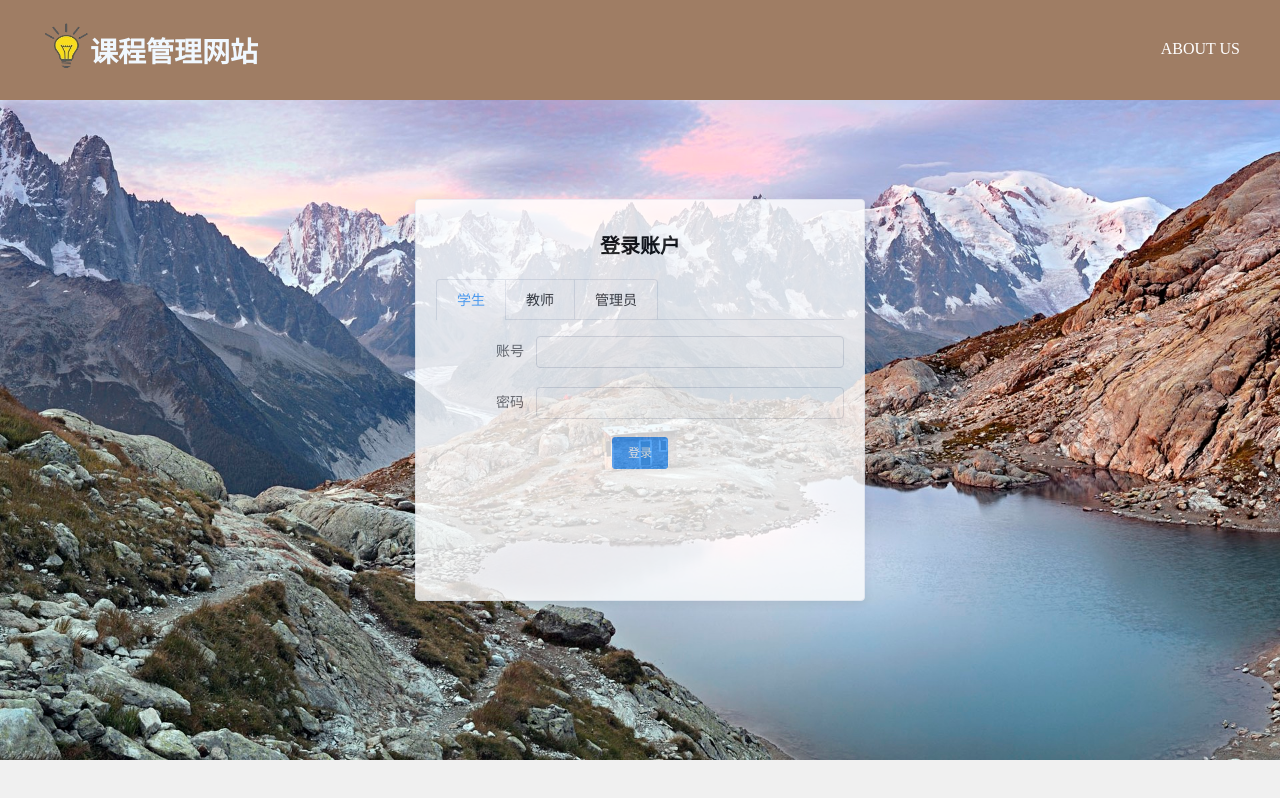
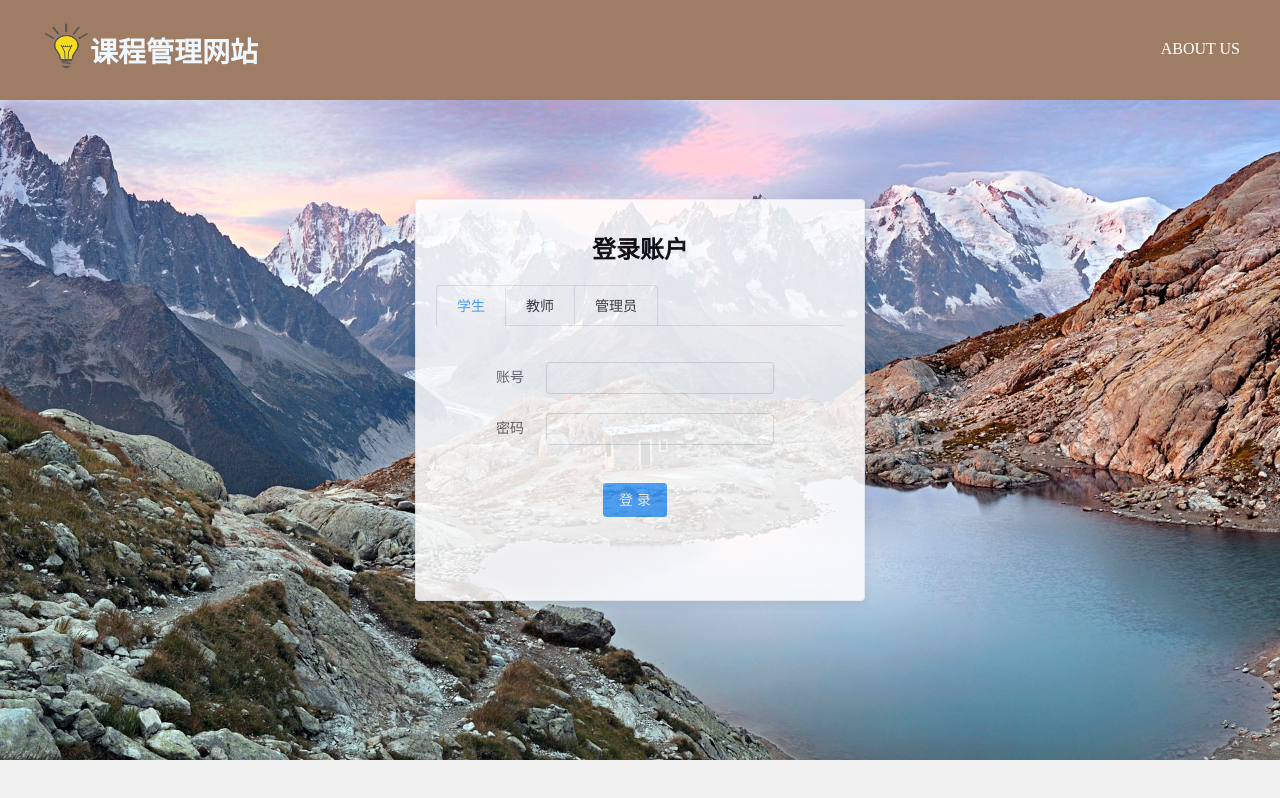
Before and after one commit to TheProudSoul/course-manage, a Vue app: page /chome in a window 1280 px wide. Built offline with nearby package versions, Linux system fonts and the light colour scheme.

Commit message:
更改样式 登录 公告 在线测试 作业

```diff
--- a/src/components/common/Ccourse.vue
+++ b/src/components/common/Ccourse.vue
@@ -6,10 +6,10 @@
 </template>
 
 <script>
-import vTabs from "../common/Tabs";
+import vTabs from '../common/Tabs'
 export default {
   components: {
     vTabs
   }
-};
+}
 </script>
--- a/src/components/page/CourseHome.vue
+++ b/src/components/page/CourseHome.vue
@@ -1,21 +1,21 @@
 <template>
   <div class="content">
     <div class="course-box">
-      <h1 class="course-name">{{course_name}}</h1>
-      <h3>简介：</h3>
+      <h1 class="course-name" style="text-align: center">{{course_name}}</h1>
+      <h3 style="margin-left: 60px">简介：</h3>
       <p class="p">{{course_intro}}</p>
-      <h3>授课教师：</h3>
+      <h3 class="course_teacher">授课教师：</h3>
       <p class="p">{{teacher_name}}</p>
       <h3 class="course-time">上课时间：</h3>
-      <p style="margin: 5px">{{time_slot}}</p>
+      <p style="margin-left: 60px; margin-top: 10px">{{time_slot}}</p>
       <h3 class="course-place">课室：</h3>
-      <p style="margin: 5px">{{building}}-{{room}}</p>
+      <p style="margin-top: 5px; margin-left: 60px; margin-bottom: 10px">{{building}}-{{room}}</p>
     </div>
     <hr class="hr" color="#ffd700">
-    <div class="course-box">
-      <el-card class="box-card">
-      <div slot="header" class="clearfix">
-        <span>通知</span>
+    <div class="course-box" align="center">
+      <el-card class="box-card" shadow="never" body-style="padding-left: 60px; padding-top: 20px">
+      <div slot="header" class="clearfix" style="text-align: center">
+        <span style="font-style: unset; font-size: 18px">通知</span>
       </div>
       <div v-for="notice in notices" :key="notice.notice_id" class="text item">
         <i class="fa fa-comment"></i>
@@ -36,59 +36,59 @@
 
 <script>
 export default {
-  data() {
+  data () {
     return {
-      notices:'',
-      course_id:'',
-      course_name:'',
-      course_intro:'',
-      course_credit:'',
-      school:'',
-      section_week:'',
-      time_slot:'',
-      building:'',
-      room:'',
-      teacher_id:'',
-      teacher_name:''
-    };
+      notices: '',
+      course_id: '',
+      course_name: '',
+      course_intro: '',
+      course_credit: '',
+      school: '',
+      section_week: '',
+      time_slot: '',
+      building: '',
+      room: '',
+      teacher_id: '',
+      teacher_name: ''
+    }
   },
-  created() {
+  created () {
     // 组件创建完后获取数据，
     // 此时 data 已经被 observed 了
-    this.fetchData();
+    this.fetchData()
   },
   methods: {
-    fetchData() {
-      this.$http("get", "/notice").then(res => {
-        console.log(res);
-        this.notices = res.data.notice;
-        console.log(this.notices);
-      });
-      this.$http("get", "/section").then(res => {
-        console.log(res);
-        this.notices = res.data.notice;
-        this.course_id = res.data.course_id;
-        this.course_name = res.data.course_name;
-        this.course_intro = res.data.course_intro;
-        this.course_credit = res.data.course_credit;
-        this.school = res.data.school;
-        this.section_week = res.data.section_week;
-        this.time_slot = res.data.time_slot;
-        this.building = res.data.building;
-        this.room = res.data.room;
-        this.teacher_id = res.data.teacher_id;
-        this.teacher_name = res.data.teacher_name;
-        console.log(this.teacher_name);
-      });
+    fetchData () {
+      this.$http('get', '/notice').then(res => {
+        console.log(res)
+        this.notices = res.data.notice
+        console.log(this.notices)
+      })
+      this.$http('get', '/section').then(res => {
+        console.log(res)
+        this.notices = res.data.notice
+        this.course_id = res.data.course_id
+        this.course_name = res.data.course_name
+        this.course_intro = res.data.course_intro
+        this.course_credit = res.data.course_credit
+        this.school = res.data.school
+        this.section_week = res.data.section_week
+        this.time_slot = res.data.time_slot
+        this.building = res.data.building
+        this.room = res.data.room
+        this.teacher_id = res.data.teacher_id
+        this.teacher_name = res.data.teacher_name
+        console.log(this.teacher_name)
+      })
     }
   }
-};
+}
 </script>
 
 <style scoped>
 .course-box {
   text-align: left;
-  padding-left: 35px;
+  padding-left: 0px;
   margin: 10px;
 }
 .course-name {
@@ -96,9 +96,15 @@ export default {
 }
 .course-time {
   margin-top: 20px;
+  margin-left: 60px;
 }
 .course-place {
   margin-top: 20px;
+  margin-left: 60px;
+}
+.course_teacher{
+  margin-top: 20px;
+  margin-left: 60px;
 }
 .hr {
   margin-left: 30px;
@@ -107,6 +113,7 @@ export default {
 .p {
   margin-right: 20px;
   margin-top: 5px;
+  margin-left: 60px;
 }
 
 /* 通知 */
@@ -115,8 +122,16 @@ export default {
   text-align: left;
 }
 
+/*修改*/
 .item {
-  margin-bottom: 18px;
+  margin-bottom: 10px;
+  padding-top: 10px;
+  padding-bottom: 10px;
+  padding-left: 20px;
+  margin-right: 60px;
+}
+.item:hover{
+  background: aliceblue;
 }
 
 .clearfix:before,
--- a/src/components/page/Homework.vue
+++ b/src/components/page/Homework.vue
@@ -16,12 +16,12 @@
 <script>
 export default {
   methods: {
-      handleClick(row) {
-        console.log(row);
+    handleClick (row) {
+      console.log(row)
     }
   },
 
-    data() {
+  data () {
     return {
       tableData: [{
         name: '实验第一次考试',
@@ -44,3 +44,19 @@
   }
 }
 </script>
+
+<!--修改-->
+<style>
+  .el-table .cell{
+    text-align: center;
+  }
+  /*.el-table th>.cell{*/
+    /*margin-top: 10px;*/
+    /*margin-bottom: 10px;*/
+  /*}*/
+  .content{
+    margin-top: 20px;
+    margin-left: 10px;
+    margin-right: 20px;
+  }
+</style>
--- a/src/components/page/Login.vue
+++ b/src/components/page/Login.vue
@@ -29,15 +29,16 @@
         ref="loginForm"
         label-width="100px"
         class="demo-ruleForm"
+        label-position="left"
       >
-        <el-form-item label="账号" prop="id">
+        <el-form-item label="账号" prop="id" label-width="50px">
           <!-- http://element.eleme.io/#/zh-CN/component/input#ji-chu-yong-fa -->
           <el-input type="text" v-model="loginForm.id" autocomplete="off"></el-input>
         </el-form-item>
-        <el-form-item label="密码" prop="passwd">
+        <el-form-item label="密码" prop="passwd" label-width="50px">
           <el-input type="password" v-model="loginForm.passwd" autocomplete="off"></el-input>
         </el-form-item>
-        <el-button type="primary" @click="submitInfo()">登录</el-button>
+        <el-button type="primary" @click="submitInfo()" class="submit-btn">登 录</el-button>
       </el-form>
     </el-card>
   </div>
@@ -45,101 +46,101 @@
 
 <script>
 export default {
-  data() {
+  data () {
     var validateId = (rule, value, callback) => {
-      if (value === "") {
-        callback(new Error("请输入账号"));
+      if (value === '') {
+        callback(new Error('请输入账号'))
       } else {
-        callback();
+        callback()
       }
-    };
+    }
     var validatePass = (rule, value, callback) => {
-      if (value === "") {
-        callback(new Error("请输入密码"));
+      if (value === '') {
+        callback(new Error('请输入密码'))
       } else {
-        callback();
+        callback()
       }
-    };
+    }
     return {
       loginForm: {
-        id: "",
-        passwd: "",
+        id: '',
+        passwd: '',
         group: 3
       },
 
       loginRules: {
         id: [
           {
-            message: "请输入账号",
+            message: '请输入账号',
             validator: validateId,
-            trigger: "blur"
+            trigger: 'blur'
           }
         ],
         passwd: [
           {
-            message: "请输入密码",
+            message: '请输入密码',
             validator: validatePass,
-            trigger: "blur"
+            trigger: 'blur'
           }
         ]
       }
-    };
+    }
   },
   methods: {
-    submitInfo() {
+    submitInfo () {
       this.$refs.loginForm.validate(valid => {
         if (valid) {
-          this.$http("post", "/login", this.loginForm).then(res => {
-            if (res.data.status == 0) {
-              console.log(res.data);
-              if (this.loginForm.group == 3) {
+          this.$http('post', '/login', this.loginForm).then(res => {
+            if (res.data.status === 0) {
+              console.log(res.data)
+              if (this.loginForm.group === 3) {
                 this.$router.push({
-                  name: "home",
+                  name: 'home',
                   params: {
                     username: this.loginForm.id,
-                    notice:res.data.notice,
-                    course:res.data.course
+                    notice: res.data.notice,
+                    course: res.data.course
                   }
-                });
-              } else if (this.loginForm.group == 2) {
+                })
+              } else if (this.loginForm.group === 2) {
                 this.$router.push({
-                  path: "/home",
+                  path: '/home',
                   params: {
                     username: this.loginForm.id,
-                    course:res.date.course,
-                    notice:res.data.notice
+                    course: res.date.course,
+                    notice: res.data.notice
                   }
-                });
-              } else if (this.loginForm.group == 1) {
+                })
+              } else if (this.loginForm.group === 1) {
                 this.$router.push({
-                  path: "/home",
+                  path: '/home',
                   params: {
                     username: this.loginForm.id
                   }
-                });
+                })
               }
             } else {
-              this.$message.error("用户名或密码错误");
+              this.$message.error('用户名或密码错误')
             }
-          });
+          })
         } else {
-          this.$message.error("用户名或密码错误");
+          this.$message.error('用户名或密码错误')
         }
-      });
+      })
     },
 
-    handleLoginType(tab, event) {
-      this.loginForm.group = 3 - tab.index;
+    handleLoginType (tab, event) {
+      this.loginForm.group = 3 - tab.index
       console.log(this.loginForm.group)
     }
   }
-};
+}
 </script>
 
 <style scoped>
 h1 {
   font-family: serif;
-  font-size: 20px;
+  font-size: 24px;
   color: black;
   padding-top: 10px;
   padding-bottom: 20px;
@@ -169,7 +170,7 @@ h1 {
   top: 50%;
   left: 50%;
   transform: translate(-50%, -50%);
-  opacity: 0.8;
+  opacity: 0.85;
 }
 .cm-title {
   margin-bottom: 8px;
@@ -191,4 +192,12 @@ h1 {
   color: white;
   text-decoration: none;
 }
+.demo-ruleForm{
+  margin: 20px 70px 30px 60px;
+}
+.submit-btn{
+  margin-top: 20px;
+  opacity: 1;
+  font-size: 14px;
+}
 </style>
--- a/src/components/page/OnlineTest.vue
+++ b/src/components/page/OnlineTest.vue
@@ -1,7 +1,7 @@
 <template>
-  <div class="content">
-    <el-table :data="tableData" border style="width: 100%">
-      <el-table-column fixed prop="name" label="名称" width="auto"></el-table-column>
+  <div class="content" align="center" >
+    <el-table :data="tableData" border style="width: 90%" class="el-table-test" >
+      <el-table-column fixed prop="name" label="名称" width="auto" ></el-table-column>
       <el-table-column prop="start" label="开始时间" width="250"></el-table-column>
       <el-table-column prop="period" label="考试时间" width="200"></el-table-column>
       <el-table-column fixed="right" label="操作" width="300">
@@ -16,12 +16,12 @@
 <script>
 export default {
   methods: {
-      handleClick(row) {
-        console.log(row);
+    handleClick (row) {
+      console.log(row)
     }
   },
 
-    data() {
+  data () {
     return {
       tableData: [{
         name: '实验第一次考试',
@@ -44,3 +44,18 @@
   }
 }
 </script>
+<style>
+  .content{
+    margin-top: 30px;
+  }
+  .el-table .cell{
+    text-align: center;
+  }
+  .el-table th>.cell{
+    margin-top: 10px;
+    margin-bottom: 10px;
+  }
+  .el-table__header{
+    background: #d9d9d9;
+  }
+</style>
--- a/src/components/page/StudentHome.vue
+++ b/src/components/page/StudentHome.vue
@@ -1,11 +1,11 @@
 <template>
   <div class="content-box">
     <!-- <div class="content"> -->
-    <el-card class="box-card">
+    <el-card class="box-card" shadow="never">
       <div slot="header" class="clearfix">
-        <span>通知</span>
+        <span class="notice-title">通知</span>
       </div>
-      <div v-for="notice in notices" :key="notice.notice_id" class="text item">
+      <div v-for="notice in notices" :key="notice.notice_id" class="text item" >
         <i class="fa fa-comment"></i>
         <span style="margin-left: 10px">{{notice.title}}</span>
       </div>
@@ -26,36 +26,42 @@
 
 <script>
 export default {
-  data() {
+  data () {
     return {
-      notices:''
-    };
+      notices: ''
+    }
   },
-  created() {
+  created () {
     // 组件创建完后获取数据，
     // 此时 data 已经被 observed 了
-    this.fetchData();
+    this.fetchData()
   },
   methods: {
-    fetchData() {
-      this.$http("get", "/notice").then(res => {
-        console.log(res);
-        this.notices = res.data.notice;
-        console.log(this.notices);
-      });
+    fetchData () {
+      this.$http('get', '/notice').then(res => {
+        console.log(res)
+        this.notices = res.data.notice
+        console.log(this.notices)
+      })
     }
   }
-};
+}
 </script>
 
 <style>
 .text {
-  font-size: 14px;
+  font-size: 15px;
   text-align: left;
+  padding-left: 50px;
+  padding-top: 5px;
+  padding-bottom: 5px;
+}
+.item:hover{
+  background: aliceblue;
 }
 
 .item {
-  margin-bottom: 18px;
+  margin-bottom: 5px;
 }
 
 .clearfix:before,
@@ -71,4 +77,16 @@ export default {
   width: 100%;
   height: 100%;
 }
+
+.notice-title{
+  font-style: unset;
+  font-size: 24px;
+}
+
+.el-card__header {
+  border-bottom: 2px solid gold;
+  margin-left: 30px;
+  margin-right: 30px;
+}
+
 </style>
--- a/static/css/main.css
+++ b/static/css/main.css
@@ -175,7 +175,7 @@ a {
 
 .el-tabs__item {
     color: #000000;
-    font-size: 20px;
+    font-size: 15px;
     line-height: 50px;
     height: 50px;
   }
```
Also changed, not shown: src/components/common/Chome.vue (+5 -5 lines), src/components/common/Sidebar.vue (+9 -12 lines), src/components/common/Tabs.vue (+11 -11 lines), 1 other file (tests, documents, lock files or other folders). Lines whose indentation alone changed are shown as unchanged.
